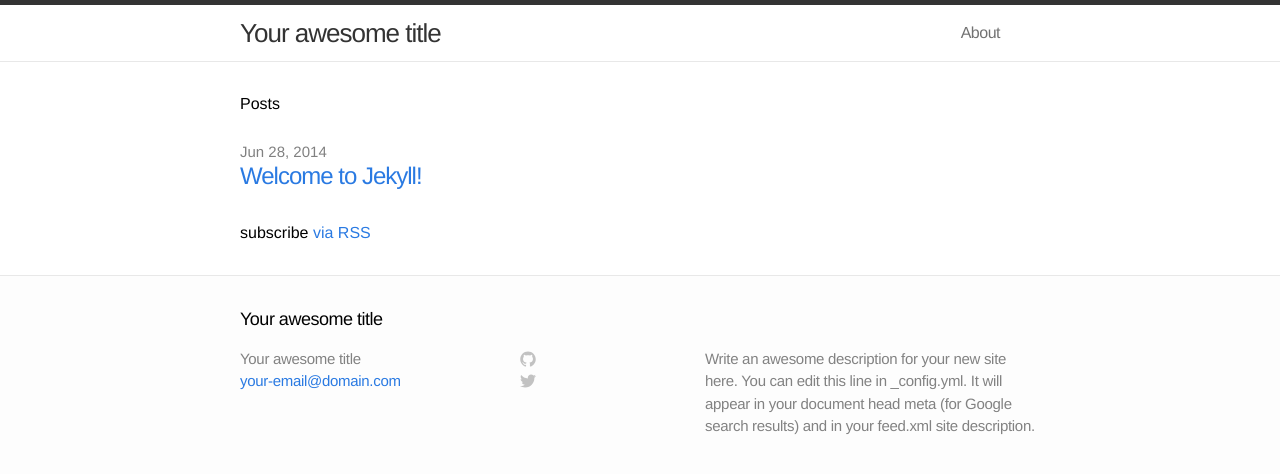
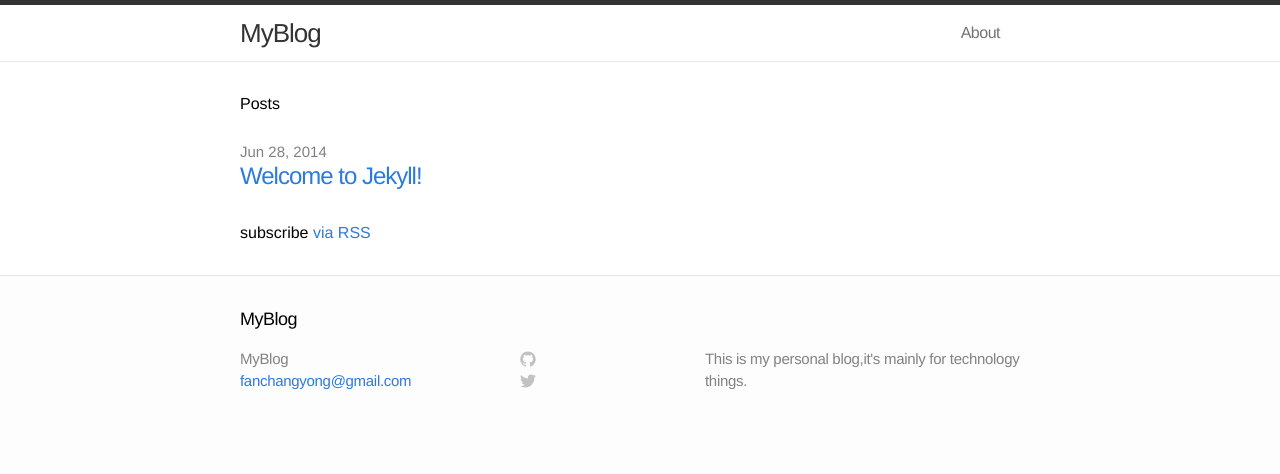
Before and after one commit to fanchangyong/fanchangyong.github.io, a Jekyll site: the page built from index.html, in a window 1280 px wide. Shown: the top 474 px of the page. Built offline with Jekyll 4.4.1, drawn with Linux system fonts in a browser that asks for light colours.

Commit message:
change info

```diff
--- a/_config.yml
+++ b/_config.yml
@@ -1,9 +1,9 @@
 # Site settings
-title: Your awesome title
-email: your-email@domain.com
-description: "Write an awesome description for your new site here. You can edit this line in _config.yml. It will appear in your document head meta (for Google search results) and in your feed.xml site description."
+title: MyBlog
+email: fanchangyong@gmail.com
+description: "This is my personal blog,it's mainly for technology things."
 baseurl: ""
-url: "http://yourdomain.com"
+url: "http://fanchangyong.github.io"
 
 # Build settings
 markdown: kramdown
```
